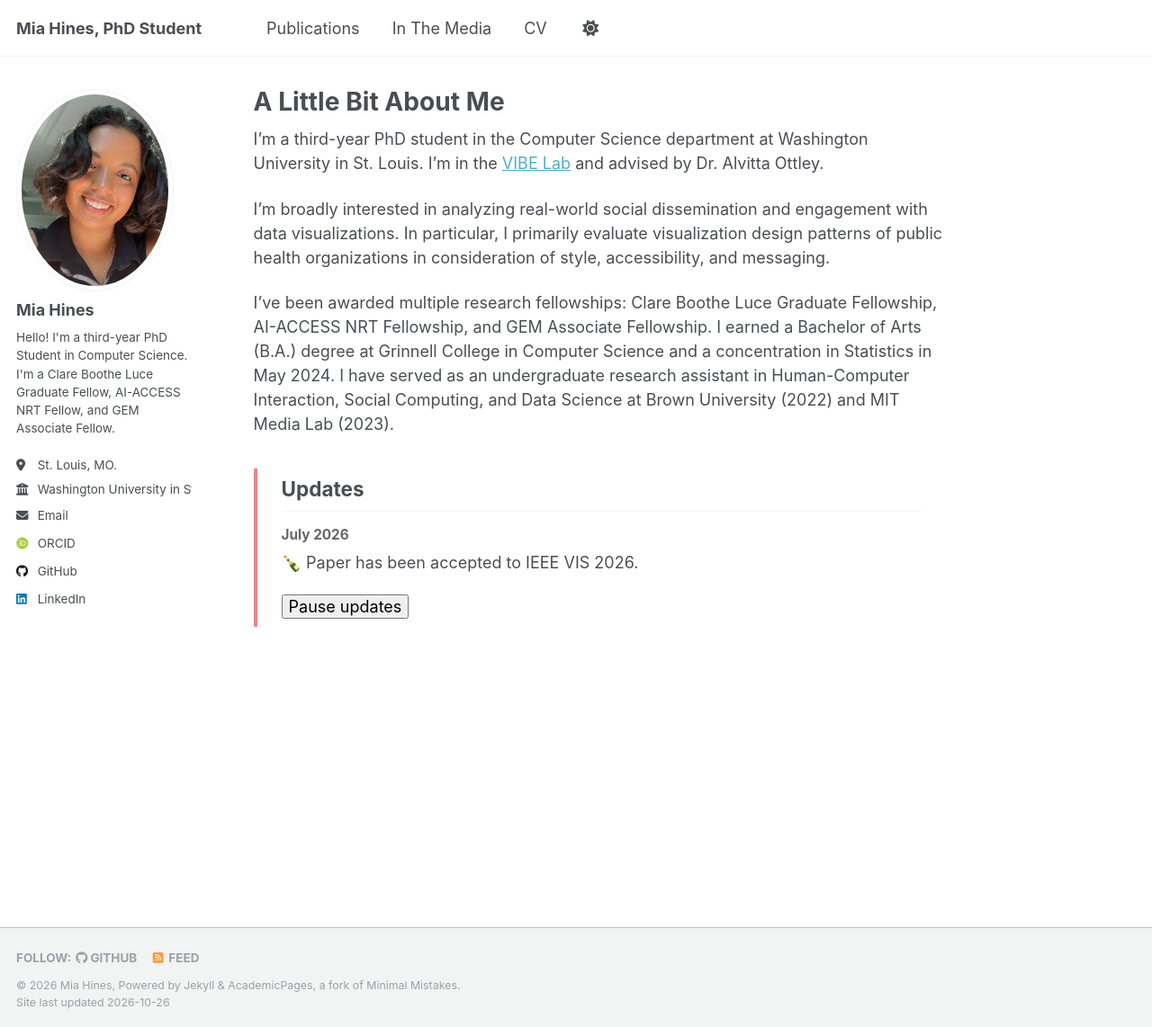
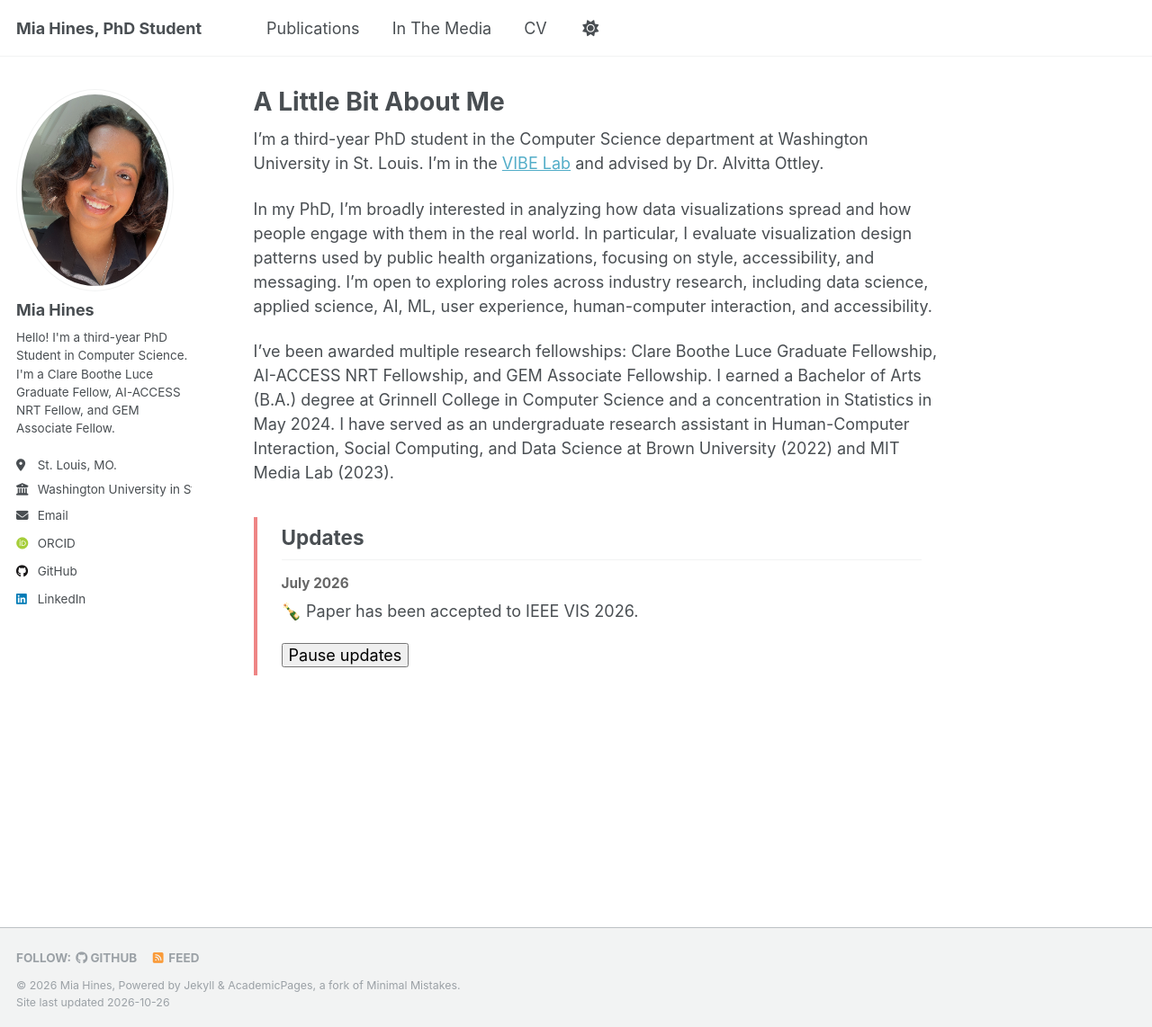
Before and after one commit to MiaHines/miahines.github.io, a Jekyll site: the page built from _pages/about.md, in a window 1280 px wide and 1142 px high. Shown: the whole window at 90% size. Built offline with Jekyll 4.4.1, drawn with Linux system fonts in a browser that asks for light colours; some web fonts are replaced.

Commit message:
updated research paragraph

```diff
--- a/_pages/about.md
+++ b/_pages/about.md
@@ -9,7 +9,7 @@ redirect_from:
 
 I'm a third-year PhD student in the Computer Science department at Washington University in St. Louis. I'm in the [VIBE Lab](https://visualdata.wustl.edu/) and advised by Dr. Alvitta Ottley.
 
-I'm broadly interested in analyzing real-world social dissemination and engagement with data visualizations. In particular, I primarily evaluate visualization design patterns of public health organizations in consideration of style, accessibility, and messaging.
+In my PhD, I'm broadly interested in analyzing how data visualizations spread and how people engage with them in the real world. In particular, I evaluate visualization design patterns used by public health organizations, focusing on style, accessibility, and messaging. I'm open to exploring roles across industry research, including data science, applied science, AI, ML, user experience, human-computer interaction, and accessibility.
 
 I've been awarded multiple research fellowships: Clare Boothe Luce Graduate Fellowship, AI-ACCESS NRT Fellowship, and GEM Associate Fellowship. I earned a Bachelor of Arts (B.A.) degree at Grinnell College in Computer Science and a concentration in Statistics in May 2024. I have served as an undergraduate research assistant in Human-Computer Interaction, Social Computing, and Data Science at Brown University (2022) and MIT Media Lab (2023).
 
```
